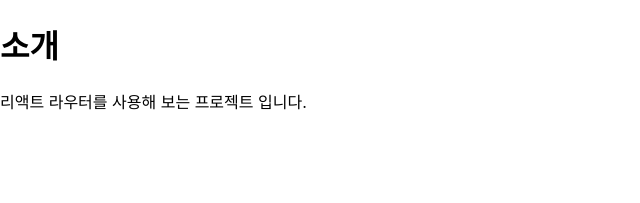
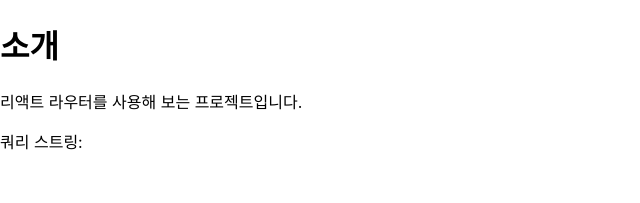
Before and after one commit to HEUNNN/React_Basic_ex, a React (Create React App) app: page /about in a window 1280 px wide. Shown: the top 203 px of the page, without its empty margins (0-640 px from the left). Built offline with nearby package versions, Linux system fonts and the light colour scheme.

Commit message:
React velopert exam Query String

```diff
--- a/src/pages/About.js
+++ b/src/pages/About.js
@@ -1,8 +1,11 @@
+import { useLocation } from "react-router-dom";
 const About = () => {
+  const location = useLocation();
   return (
     <div>
       <h1>소개</h1>
-      <p>리액트 라우터를 사용해 보는 프로젝트 입니다.</p>
+      <p>리액트 라우터를 사용해 보는 프로젝트입니다.</p>
+      <p>쿼리 스트링: {location.search}</p>
     </div>
   );
 };
--- a/src/pages/Profile.js
+++ b/src/pages/Profile.js
@@ -15,6 +15,7 @@ const data = {
 
 const Profile = () => {
   const params = useParams();
+  console.log(params);
   const profile = data[params.userName];
   return (
     <div>
```
